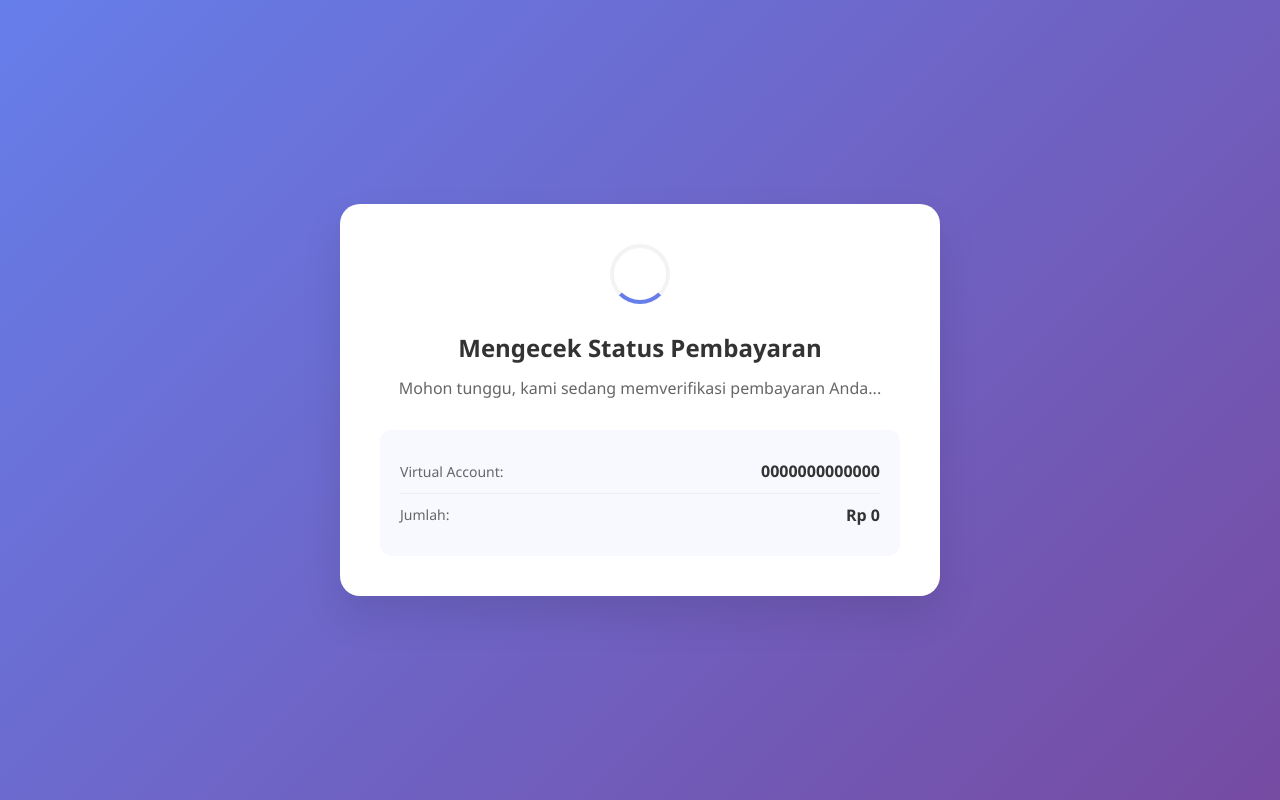
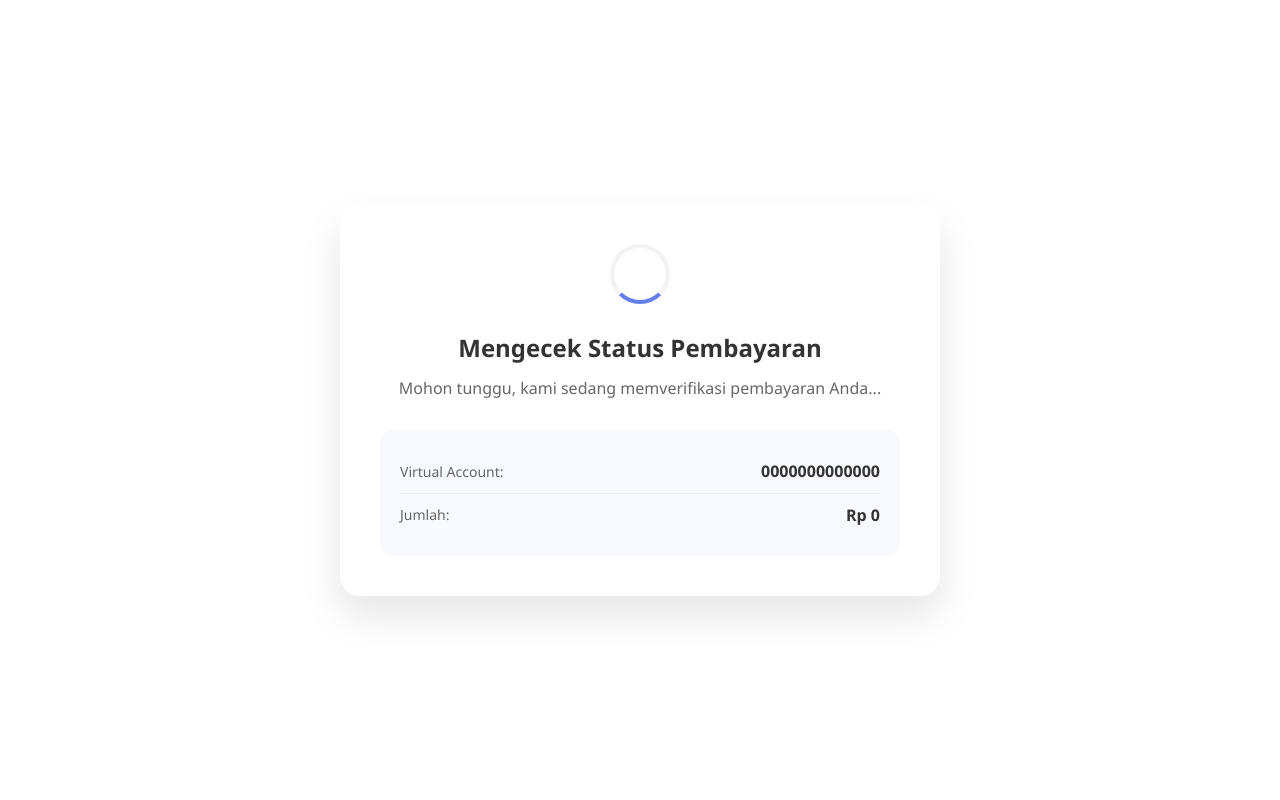
Before and after one commit to Arul250703/barokah-travel, a React (Create React App) app: page /payment-status in a window 1280 px wide. Built offline with nearby package versions, Linux system fonts and the light colour scheme.

Commit message:
perubahan 15

```diff
--- a/src/components/styles/PaymentStatus.css
+++ b/src/components/styles/PaymentStatus.css
@@ -1,7 +1,7 @@
 /* PaymentStatus.css */
 .payment-status-page {
   min-height: 100vh;
-  background: linear-gradient(135deg, #667eea 0%, #764ba2 100%);
+  background: white;
   padding: 20px;
   display: flex;
   align-items: center;
```
